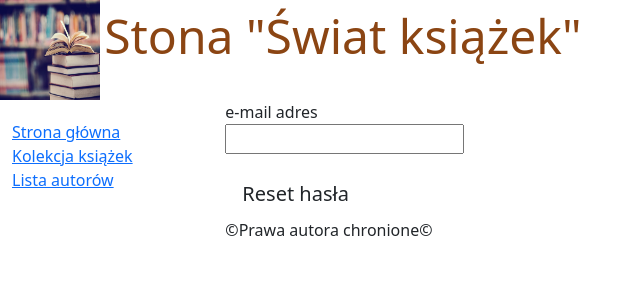
After one commit to IStasovskyi93/Web_books, a Django app: template templates/registration/password_reset_form.html in a window 1280 px wide. The commit adds this page. Shown: the top 300 px of the page, without its empty margins (0-642 px from the left). Run offline with Django 4.2, Linux system fonts and the light colour scheme; the template is opened without the code that fills it, so the values that code supplies are empty, except form fields; tables that the repository leaves empty hold one stand-in row (values such as "Sample post"); form fields are guessed from the names that the template uses.

Commit message:
created tamplates with login and reset_password

```diff
--- a/eLibrary/settings.py
+++ b/eLibrary/settings.py
@@ -56,7 +56,7 @@ TEMPLATE_DIR = os.path.join(BASE_DIR, "templates")
 TEMPLATES = [
     {
         'BACKEND': 'django.template.backends.django.DjangoTemplates',
-        'DIRS': [TEMPLATE_DIR,],
+        'DIRS': [TEMPLATE_DIR, ],
         'APP_DIRS': True,
         'OPTIONS': {
             'context_processors': [
@@ -120,3 +120,5 @@ except ModuleNotFoundError:
     exit(0)
 
 DEFAULT_AUTO_FIELD = 'django.db.models.BigAutoField'
+
+LOGIN_REDIRECT_URL = '/'
--- a/templates/catalog/home.html
+++ b/templates/catalog/home.html
@@ -12,5 +12,5 @@
         <li><strong>Ilość autorów: </strong>{{ num_authors }}</li>
         <li><strong>Ilość kategorii: </strong>{{ num_genres }}</li>
     </ul>
-    <p>Ilie raz byłeś(aś) na stronie: {{ num_visits}}.</p>
+    <p>Ilie raz byłeś(aś) na stronie: {{ num_visits }}.</p>
 {% endblock content %}
--- /dev/null
+++ b/templates/registration/logged_out.html
@@ -0,0 +1,6 @@
+{% extends "base.html" %}
+
+{% block content %}
+<p>Wyjście z systemu!</p>
+<a href="{% url 'login' %}">Naciśnij, żeby wejść ponownie.</a>
+{% endblock content %}
--- a/templates/registration/login.html
+++ b/templates/registration/login.html
@@ -2,7 +2,7 @@
 
 {% block content %}
 {% if form.errors %}
-  <p>Imię lub hasło są nie prawidłowe. Spróbuj powtórnie.</p>
+  <p>Imię lub hasło są nie prawidłowe. Spróbuj powtornie.</p>
 {% endif %}
 
 {% if next %}
--- /dev/null
+++ b/templates/registration/password_reset_done.html
@@ -0,0 +1,5 @@
+{% extends "base.html" %}
+{% block content %}
+<p>Wyslaliśmy na twój adres email instrukcję do zmiany hasła. Jeżeli niema ich w ciągu kilka minut, swprawdź
+folder ze spamem.</p>
+{% endblock content %}
--- /dev/null
+++ b/templates/registration/password_reset_email.html
@@ -0,0 +1,2 @@
+Dla zmiany hasła użytkownika ze zkrzynką elektroniczną {{ email }} przejdź za linkiem niżej:
+{{protocol}}://{{domain}}{% url 'password_reset_confirm' uidb64=uid token=token %}
--- /dev/null
+++ b/templates/registration/password_reset_form.html
@@ -0,0 +1,9 @@
+{% extends "base.html" %}
+{% block content %}
+<form action="" method="post">{% csrf_token %}
+    {% if form.email.errors %} {{ form.email.errors }} {% endif %}
+    <label>e-mail adres</label>
+        <p>{{ form.email }}</p>
+    <input type="submit" class="btn btn-default btn-lg" value="Reset hasła" />
+</form>
+{% endblock content %}
```
